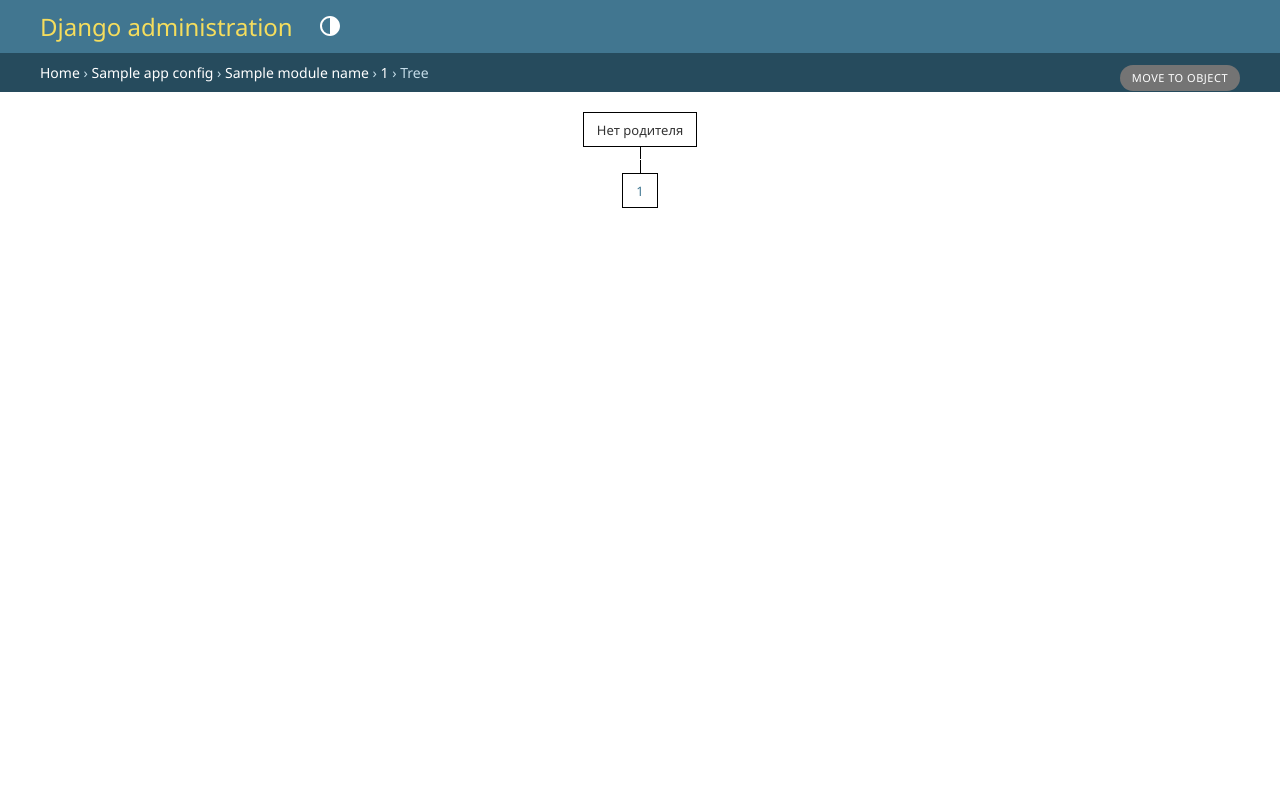
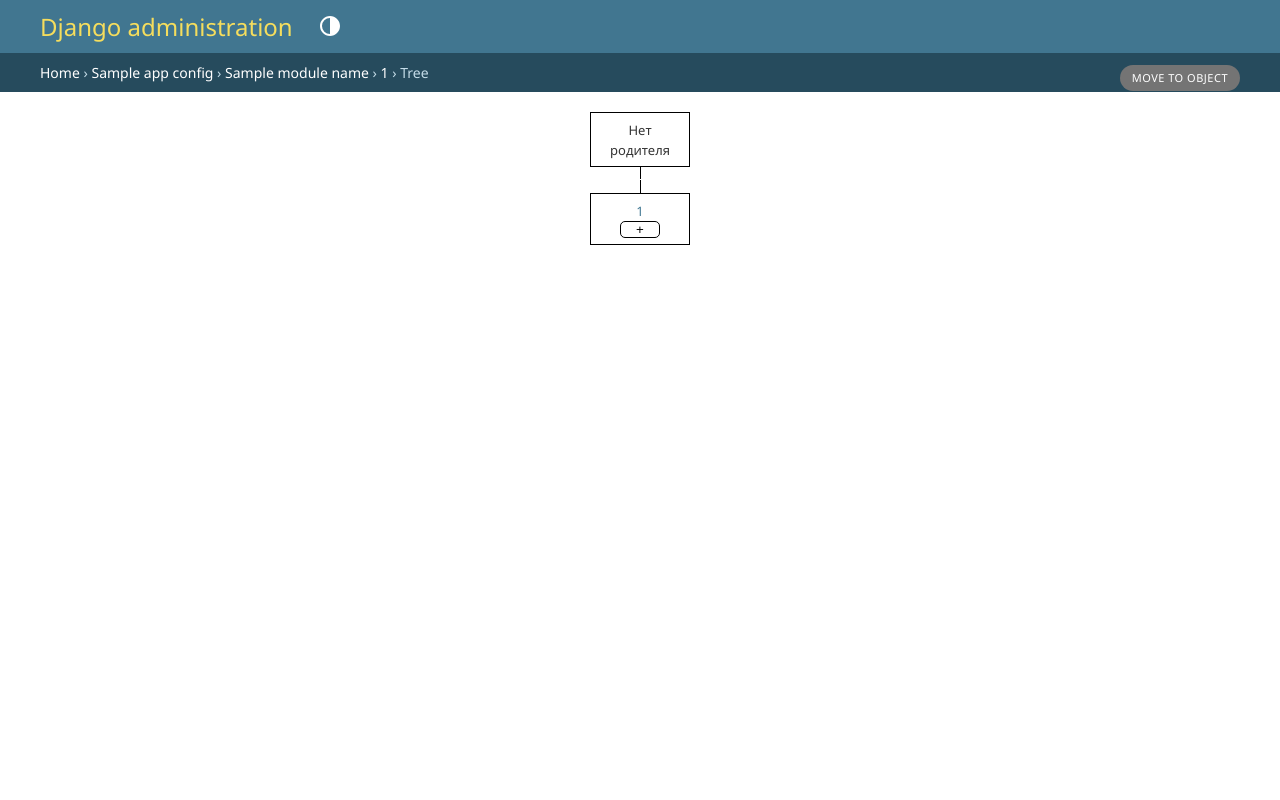
Before and after one commit to vovababay/django_admin_tree, a Django app: template django_admin_tree/templates/admin/django_admin_tree/category_tree.html in a window 1280 px wide. Run offline with Django 5.2, Linux system fonts and the light colour scheme; data comes from the database, SQL or seed files in the repository; tables that the repository leaves empty hold one stand-in row (values such as "Sample post"); the template is opened without the code that fills it: values that come from a table or form of the project are taken from there, most other values are stand-ins (such as "Sample title", 1, 10 or a date in 2020).

Commit message:
added button for create child

```diff
--- a/django_admin_tree/static/django_admin_tree/tree_style.css
+++ b/django_admin_tree/static/django_admin_tree/tree_style.css
@@ -1,20 +1,23 @@
 html[data-theme="light"] {
     --border-tree-color: #000;
+    --background-button: #fff;
 }
 @media (prefers-color-scheme: light) {
     :root {
       --border-tree-color: #000;
-
+      --background-button: #fff;
     }
   }
 
 html[data-theme="dark"] {
     --border-tree-color: #fff;
+    --background-button: #000;
 }
 
 @media (prefers-color-scheme: dark) {
     :root {
-      --border-tree-color: #fff;
+        --border-tree-color: #fff;
+        --background-button: #000;
 
     }
   }
@@ -84,9 +87,14 @@ html[data-theme="dark"] {
 
 .tf-tree .tf-nc,.tf-tree .tf-node-content {
     border: .0625em solid var(--border-tree-color);
-    display: inline-block;
+    width: 100px;
+    word-wrap: break-word;
+    display: flex;
+    text-align: center;
+    flex-direction: column;
     padding: .5em 1em;
-    position: relative
+    position: relative;
+    align-items: center;
 }
 
 .tf-tree .tf-nc:before,.tf-tree .tf-node-content:before {
@@ -194,3 +202,15 @@ html[data-theme="dark"] {
     background-repeat: no-repeat;
     background-size: 14px;
 }
+
+.create-record {
+    color: var(--border-tree-color);
+    background-color: var(--background-button);
+    text-align: center;
+    width: 40px;
+    border-radius: 5px;
+    border: solid 0.5px var(--border-tree-color)
+}
+.create-record:hover {
+    cursor: pointer;
+}
--- /dev/null
+++ b/django_admin_tree/static/js/admin_tree.js
@@ -0,0 +1,29 @@
+document.addEventListener('DOMContentLoaded', function() {
+document.querySelectorAll('.create-record').forEach(function(button) {
+    button.addEventListener('click', function() {
+        var parentId = this.getAttribute('data-id');
+        var url = '/admin/myapp/category/add/?parent=' + parentId;  // Измените app_name и model_name на ваши значения
+        // Откроем модальное окно
+        showAddAnotherPopup(window, url);
+    });
+});
+});
+
+
+function showAddAnotherPopup(triggeringLink, url) {
+url = url + (url.indexOf('?') == -1 ? '?' : '&') + '_popup=1';
+var win = window.open(url, 'add_category', 'height=500,width=800,resizable=yes,scrollbars=yes');
+win.focus();
+
+// Добавляем проверку на закрытие окна и обновление дерева
+var interval = setInterval(function() {
+    if (win.closed) {
+        console.log('test')
+        clearInterval(interval);
+        // Сообщение родительскому окну для обновления страницы
+        location.reload();
+    }
+}, 500);
+
+return false;
+}
--- a/django_admin_tree/templates/admin/django_admin_tree/category_tree.html
+++ b/django_admin_tree/templates/admin/django_admin_tree/category_tree.html
@@ -4,6 +4,10 @@
 {% block extrastyle %}
     {{ block.super }}
     <link rel="stylesheet" type="text/css" href="{% static 'django_admin_tree/tree_style.css' %}" />
+{% endblock %}
+
+{% block extrahead %}
+    <script type="text/javascript" src="{% static 'js/admin_tree.js' %}"></script>
 {% endblock %}
 
 {% block breadcrumbs %}
@@ -19,9 +23,6 @@
 {% endblock %}
 
 {% block content %}
-{% block extrajs %}
-    <script src="{% static 'js/script.js' %}" defer></script>
-{% endblock %}
 <div id="content-main">
     <ul class="object-tools">
       <li>
--- a/django_admin_tree/templates/admin/django_admin_tree/recursive_categories.html
+++ b/django_admin_tree/templates/admin/django_admin_tree/recursive_categories.html
@@ -4,13 +4,14 @@
 
 
 <li>
-    <span class="tf-nc">
-        <a href="{% url opts|admin_urlname:'tree' obj.id|admin_urlquote %}">{{obj}}</a>
-    </span>
+    <div class="tf-nc">
+        <a href="{% url opts|admin_urlname:'tree' obj.id|admin_urlquote %}">{{ obj }}</a>
+        <button class="create-record" data-id="{{ obj.pk }}">+</button>
+    </div>
     {% if descendants %}
         <ul>
             {% for descendant in descendants %}
-                {% include 'admin/django_admin_tree/recursive_categories.html' with obj=descendant descendants=all_descendants|filter_objects_by_parent:descendant.pk all_descendants=all_descendants add_url=add_url%}
+                {% include 'admin/django_admin_tree/recursive_categories.html' with obj=descendant descendants=all_descendants|filter_objects_by_parent:descendant.pk all_descendants=all_descendants add_url=add_url %}
             {% endfor %}
         </ul>
     {% endif %}
--- a/setup.py
+++ b/setup.py
@@ -11,7 +11,7 @@ def read_file(fpath):
 
 setup(
     name = 'django_admin_tree',
-    version = '0.0.3',
+    version = '0.1.1',
     description = 'Test description',
     long_description=read_file('README.rst'),
     author = 'Vladimir Babaev.',
```
Also changed, not shown: django_admin_tree/admin.py (+14 -1 lines), 2 other files.
